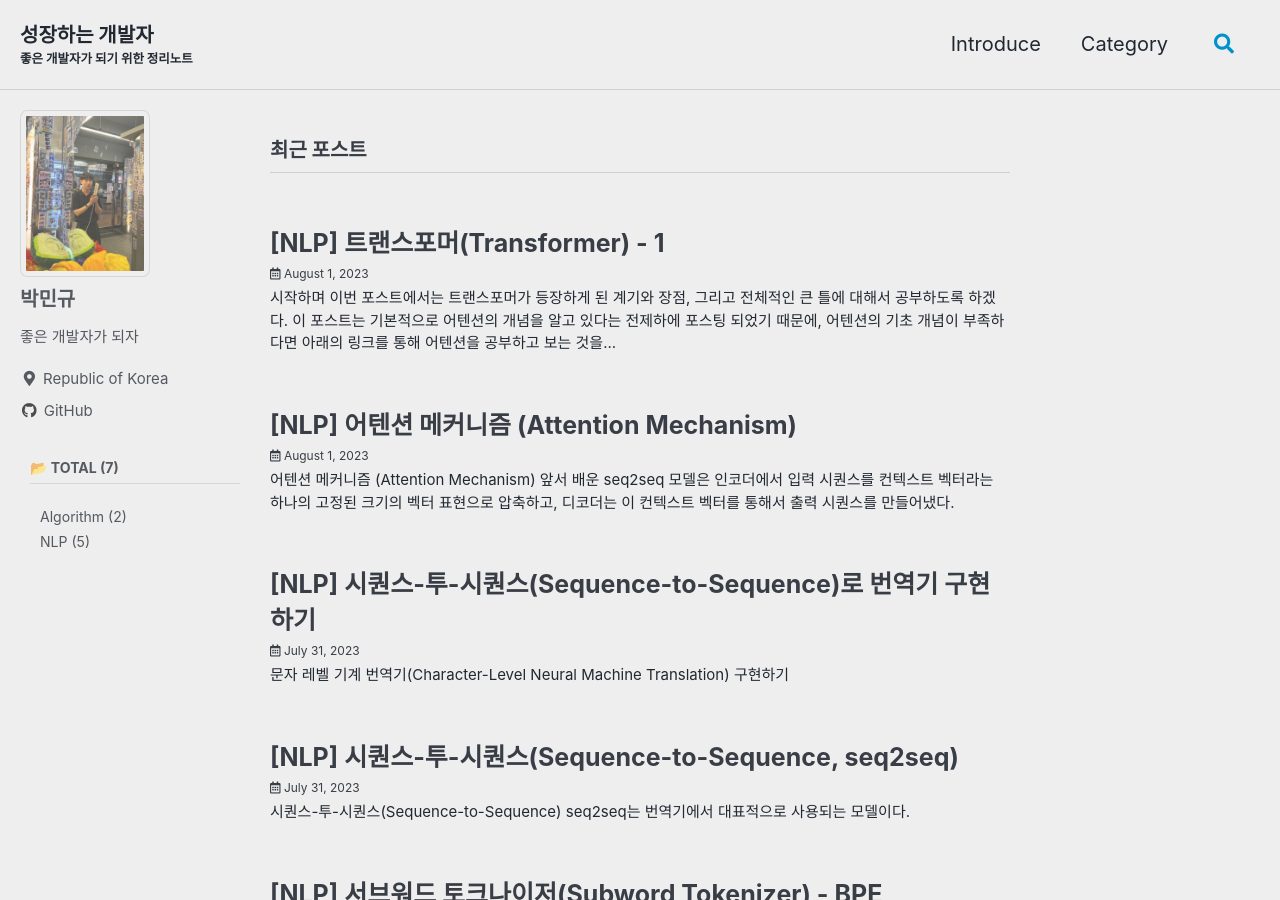
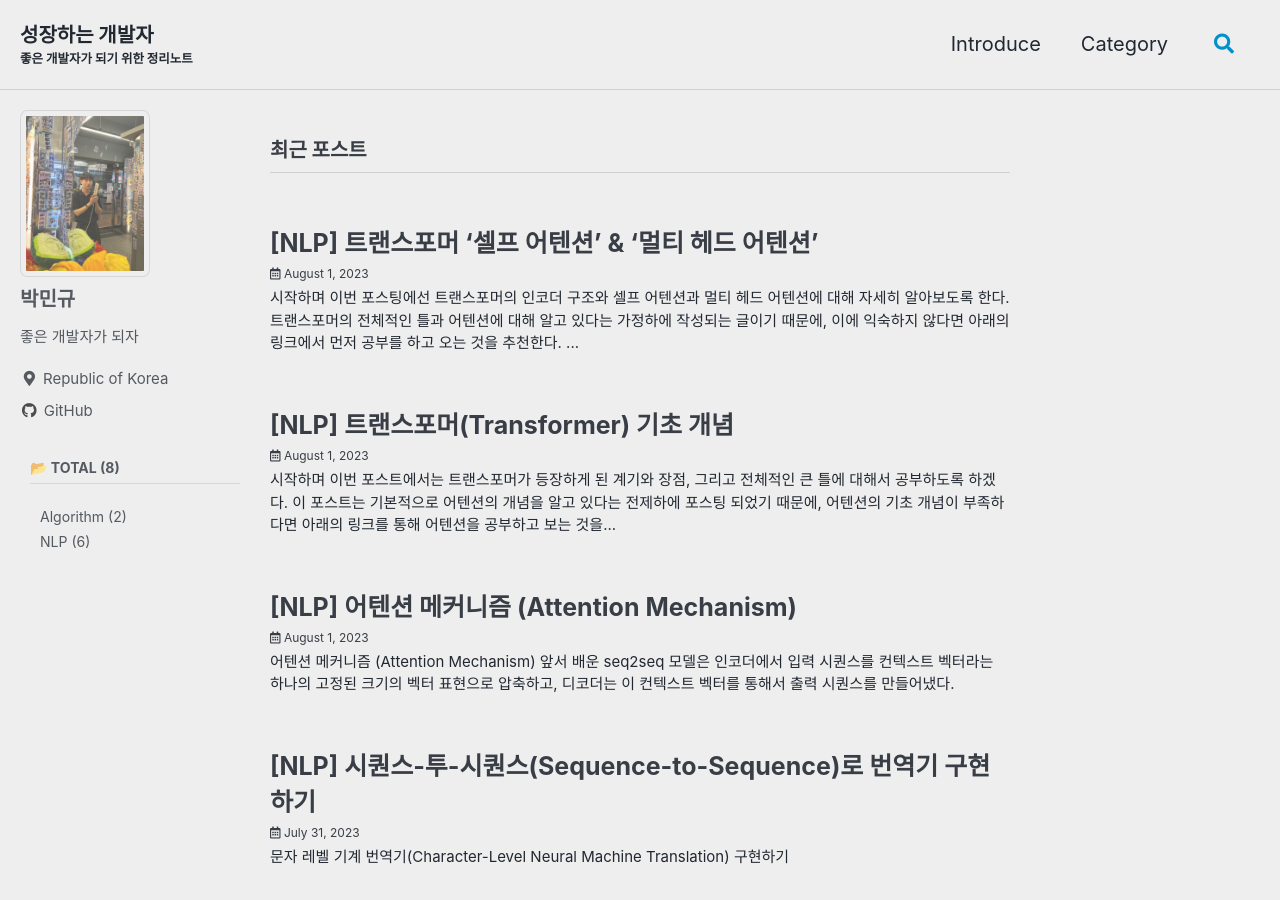
Before and after one commit to parkm2ngyu00/parkm2ngyu00.github.io, a Jekyll site: the page built from index.markdown, in a window 1280 px wide and 900 px high. Built offline with Jekyll 4.4.1, drawn with Linux system fonts in a browser that asks for light colours; cached includes are drawn as plain includes; the list of posts is cut into pages by our own code; part of the change alters nothing that is shown.

Commit message:
Add transformer_enc_1

````diff
--- a/_posts/NLP/2023-08-01-transformer.md
+++ b/_posts/NLP/2023-08-01-transformer.md
@@ -1,5 +1,5 @@
 ---
-title: "[NLP] 트랜스포머(Transformer) - 1"
+title: "[NLP] 트랜스포머(Transformer) 기초 개념"
 category: NLP
 tags:
     - NLP
--- /dev/null
+++ b/_posts/NLP/2023-08-01-transformer_enc_1.md
@@ -0,0 +1,137 @@
+---
+title: "[NLP] 트랜스포머 '셀프 어텐션' & '멀티 헤드 어텐션'"
+category: NLP
+tags:
+    - NLP
+    - Transformer
+toc: true
+toc_sticky: true
+---
+
+## 시작하며
+이번 포스팅에선 트랜스포머의 인코더 구조와 셀프 어텐션과 멀티 헤드 어텐션에 대해 자세히 알아보도록 한다. 트랜스포머의 전체적인 틀과 어텐션에 대해 알고 있다는 가정하에 작성되는 글이기 때문에, 이에 익숙하지 않다면 아래의 링크에서 먼저 공부를 하고 오는 것을 추천한다.
+> [트랜스포머 기초 개념 공부하러 가기](https://parkm2ngyu00.github.io/nlp/transformer/)
+> [어텐션 메커니즘 공부하러 가기](https://parkm2ngyu00.github.io/nlp/attention/)
+
+## 인코더(Encoder)
+트랜스포머의 인코더의 구조에 대해 알아보자.
+
+<img src="https://github.com/parkm2ngyu00/parkm2ngyu00.github.io/assets/88785472/14aa5b59-3c0c-4fff-b63b-09907f483fba" width=300 height=400 />
+
+트랜스포머는 하이퍼파라미터인 $\text{num_layers}$개수의 인코더 층을 쌓는다. 논문에서는 총 6개의 인코더 층을 사용하였다. 인코더를 하나의 층이라는 개념으로 생각한다면, 하나의 인코더 층은 크게 총 2개의 서브층(sublayer)으로 나뉘어진다. 셀프 어텐션과 피드 포워드 신경망이다. 위의 그림에서는 멀티 헤드 셀프 어텐션과 포지션 와이즈 피드 포워드 신경망이라고 적혀있지만, 멀티 헤드 셀프 어텐션은 셀프 어텐션을 병렬적으로 사용하였다는 의미고, 포지션 와이즈 피드 포워드 신경망은 우리가 알고있는 일반적인 피드 포워드 신경망이다. 우선 셀프 어텐션에 대해서 알아보자.
+
+## 인코더의 셀프 어텐션
+트랜스포머에서는 셀프 어텐션이라는 어텐션 기법이 등장하는데 앞서 배웠던 어텐션 함수에 대해서 복습하고, 셀프 어텐션이 앞서 배웠던 어텐션과 무엇이 다른지 이해해보자.
+
+### 1) 셀프 어텐션의 의미와 이점
+***
+어텐션 함수는 주어진 '쿼리(Query)'에 대해서 모든 '키(Key)'와의 유사도를 각각 구한다. 그리고 구해낸 이 유사도를 가중치로 하여 키와 맵핑되어있는 각각의 '값(Value)'에 반영해준다. 그리고 유사도가 반영된 '값(Value)'을 모두 가중합하여 리턴한다.
+
+![image](https://github.com/parkm2ngyu00/parkm2ngyu00.github.io/assets/88785472/cabb36cd-63e2-4181-ac17-a12cd738b68d)
+
+여기까지는 앞서 배운 어텐션의 개념이다. 그런데 어텐션 중에서는 셀프 어텐션(self-attention)이라는 것이 있다. 어텐션을 자기 자신에게 수행한다는 의미이다. 앞서 배운 seq2seq에서 어텐션을 사용할 경우의 Q, K, V의 정의를 다시 생각해보자.
+```
+Q = Query : t 시점의 디코더 셀에서의 은닉 상태
+K = Keys : 모든 시점의 인코더 셀의 은닉 상태들
+V = Values : 모든 시점의 인코더 셀의 은닉 상태들
+```
+사실 t 시점이라는 것은 계속 변화하면서 반복적으로 쿼리를 수행하므로 결국 전체 시점에 대해서 일반화를 할 수도 있다.
+```
+Q = Querys : 모든 시점의 디코더 셀에서의 은닉 상태들
+K = Keys : 모든 시점의 인코더 셀의 은닉 상태들
+V = Values : 모든 시점의 인코더 셀의 은닉 상태들
+```
+이처럼 기존에는 디코더 셀의 은닉 상태가 Q이고 인코더 셀의 은닉 상태가 K라는 점에서 Q와 K가 서로 다른 값을 가지고 있었다. 그런데 셀프 어텐션에서는 Q, K, V가 전부 동일하다. 트랜스포머의 셀프 어텐션에서의 Q, K, V는 아래와 같다.
+```
+Q : 입력 문장의 모든 단어 벡터들
+K : 입력 문장의 모든 단어 벡터들
+V : 입력 문장의 모든 단어 벡터들
+```
+셀프 어텐션에 대한 구체적인 사항을 배우기 전에 셀프 어텐션을 통해 얻을 수 있는 대표적인 효과에 대해서 이해해보자.
+
+![image](https://github.com/parkm2ngyu00/parkm2ngyu00.github.io/assets/88785472/92971f03-897f-4365-a224-7b2f71b07875)
+
+위의 그림은 트랜스포머에 대한 구글 AI 블로그 포스트에서 가져왔습니다. 위의 예시 문장을 번역하면 '그 동물은 길을 건너지 않았다. 왜냐하면 그것은 너무 피곤하였기 때문이다.' 라는 의미가 된다. 그런데 여기서 그것(it)에 해당하는 것은 과연 길(street)일까? 동물(animal)일까? 우리는 피곤한 주체가 동물이라는 것을 아주 쉽게 알 수 있지만 기계는 그렇지 않다. 하지만 셀프 어텐션은 입력 문장 내의 단어들끼리 유사도를 구하므로서 그것(it)이 동물(animal)과 연관되었을 확률이 높다는 것을 찾아낸다.
+
+이제 트랜스포머에서의 셀프 어텐션의 동작 메커니즘을 알아보자.
+
+### 2) Q, K, V 벡터 얻기
+***
+앞서 셀프 어텐션은 입력 문장의 단어 벡터들을 가지고 수행한다고 하였는데, 사실 셀프 어텐션은 인코더의 초기 입력인 $d_{model}$의 차원을 가지는 단어 벡터들을 사용하여 셀프 어텐션을 수행하는 것이 아니라 우선 각 단어 벡터들로부터 Q벡터, K벡터, V벡터를 얻는 작업을 거친다. 이때 이 Q벡터, K벡터, V벡터들은 초기 입력인 $d_{model}$의 차원을 가지는 단어 벡터들보다 더 작은 차원을 가지는데, 논문에서는 $d_{model}$=512의 차원을 가졌던 각 단어 벡터들을 64의 차원을 가지는 Q벡터, K벡터, V벡터로 변환하였다.
+
+64라는 값은 트랜스포머의 또 다른 하이퍼파라미터인 $\text{num_heads}$
+로 인해 결정되는데, 트랜스포머는 $d_{model}$을 $\text{num_heads}$로 나눈 값을 각 Q벡터, K벡터, V벡터의 차원으로 결정한다. 논문에서는 $\text{num_heads}$를 8로하였다. 아래의 그림을 통해 이해해보자. 예를 들어 여기서 사용하고 있는 예문 중 student라는 단어 벡터를 Q, K, V의 벡터로 변환하는 과정을 보자.
+
+![image](https://github.com/parkm2ngyu00/parkm2ngyu00.github.io/assets/88785472/5c447e6c-44bd-4d09-804d-91b0d038daa6)
+
+기존의 벡터로부터 더 작은 벡터는 가중치 행렬을 곱하므로서 완성된다. 각 가중치 행렬은 $d_{model} × (d_{model}\text{/num_heads})$의 크기를 가진다. 이 가중치 행렬은 훈련 과정에서 학습된다. 즉, 논문과 같이 $d_{model}$=512이고 $\text{num_heads}$=8라면, 각 벡터에 3개의 서로 다른 가중치 행렬을 곱하고 64의 크기를 가지는 Q, K, V 벡터를 얻어낸다. 위의 그림은 단어 벡터 중 student 벡터로부터 Q, K, V 벡터를 얻어내는 모습을 보여준다. 모든 단어 벡터에 위와 같은 과정을 거치면 I, am, a, student는 각각의 Q, K, V 벡터를 얻는다.
+
+### 4) 스케일드 닷-프로덕트 어텐션(Scaled dot-product Attention)
+***
+Q, K, V 벡터를 얻었다면 지금부터는 기존에 배운 어텐션 메커니즘과 동일하다. 각 Q벡터는 모든 K벡터에 대해서 어텐션 스코어를 구하고, 어텐션 분포를 구한 뒤에 이를 사용하여 모든 V벡터를 가중합하여 어텐션 값 또는 컨텍스트 벡터를 구하게 된다. 그리고 이를 모든 Q벡터에 대해서 반복한다.
+
+그런데 앞서 어텐션 챕터에서 어텐션 함수의 종류는 다양하다고 언급한 바 있다. 트랜스포머에서는 어텐션 챕터에 사용했던 내적만을 사용하는 어텐션 함수 $score(q, k)=q⋅k$가 아니라 여기에 특정값으로 나눠준 어텐션 함수인 $score(q, k)=q⋅k/\sqrt{n}$를 사용한다. 이러한 함수를 사용하는 어텐션을 어텐션 챕터에서 배운 닷-프로덕트 어텐션(dot-product attention)에서 값을 스케일링하는 것을 추가하였다고 하여 **스케일드 닷-프로덕트 어텐션(Scaled dot-product Attention)**이라고 한다. 그림을 통해 이해해보자.
+
+![image](https://github.com/parkm2ngyu00/parkm2ngyu00.github.io/assets/88785472/6242c990-cba0-4a2b-bc9b-cde7d7e873d2)
+
+우선 단어 I에 대한 Q벡터를 기준으로 설명해본다. 지금부터 설명하는 과정은 am에 대한 Q벡터, a에 대한 Q벡터, student에 대한 Q벡터에 대해서도 모두 동일한 과정을 거친다. 위의 그림은 단어 I에 대한 Q벡터가 모든 K벡터에 대해서 어텐션 스코어를 구하는 것을 보여준다. 위의 128과 32는 내가 임의로 가정한 수치로 신경쓰지 않아도 좋다.
+
+위의 그림에서 어텐션 스코어는 각각 단어 I가 단어 I, am, a, student와 얼마나 연관되어 있는지를 보여주는 수치이다. 트랜스포머에서는 두 벡터의 내적값을 스케일링하는 값으로 K벡터의 차원을 나타내는 $d_k$에 루트를 씌운 $\sqrt{d_{k}}$사용하는 것을 택했다. 앞서 언급하였듯이 논문에서 $d_k$는 $d_{model}\text{/num_heads}$라는 식에 따라서 64의 값을 가지므로 $d_k$는 8의 값을 가진다.
+
+![image](https://github.com/parkm2ngyu00/parkm2ngyu00.github.io/assets/88785472/82e0e544-174f-4fc9-b22b-a834c4b2b00d)
+
+이제 어텐션 스코어에 소프트맥스 함수를 사용하여 어텐션 분포(Attention Distribution)을 구하고, 각 V벡터와 가중합하여 어텐션 값(Attention Value)을 구한다. 이를 단어 I에 대한 어텐션 값 또는 단어 I에 대한 컨텍스트 벡터(context vector)라고도 할 수 있다. am에 대한 Q벡터, a에 대 Q벡터, student에 대한 Q벡터에 대해서도 모두 동일한 과정을 반복하여 각각에 대한 어텐션 값을 구한다. 그런데 한 가지 의문이 남는다. 굳이 이렇게 각 Q벡터마다 일일히 따로 연산할 필요가 있을까?
+
+### 4) 행렬 연산으로 일괄 처리하기
+***
+사실 각 단어에 대한 Q, K, V 벡터를 구하고 스케일드 닷-프로덕트 어텐션을 수행하였던 위의 과정들은 벡터 연산이 아니라 행렬 연산을 사용하면 일괄 계산이 가능하다. 지금까지 벡터 연산으로 설명하였던 이유는 이해를 돕기 위한 과정이고, 실제로는 행렬 연산으로 구현된다. 위의 과정을 벡터가 아닌 행렬 연산으로 이해해봅시다. 우선, 각 단어 벡터마다 일일히 가중치 행렬을 곱하는 것이 아니라 문장 행렬에 가중치 행렬을 곱하여 Q행렬, K행렬, V행렬을 구한다.
+
+![image](https://github.com/parkm2ngyu00/parkm2ngyu00.github.io/assets/88785472/805df225-d5f4-4015-aa4f-386dfc9bb633)
+
+행렬 연산을 통해 어텐션 스코어는 어떻게 구할 수 있을까? 여기서 Q행렬을 K행렬을 전치한 행렬과 곱해준다고 해보자. 이렇게 되면 각각의 단어의 Q벡터와 K벡터의 내적이 각 행렬의 원소가 되는 행렬이 결과로 나온다.
+
+![image](https://github.com/parkm2ngyu00/parkm2ngyu00.github.io/assets/88785472/fc2c7252-507d-4f52-adce-19299e3bbcf4)
+
+다시 말해 위의 그림의 결과 행렬의 값에 전체적으로 $\sqrt{d_{k}}$를 나누어주면 이는 각 행과 열이 어텐션 스코어 값을 가지는 행렬이 된다. 예를 들어 I 행과 student 열의 값은 I의 Q벡터와 student의 K벡터의 어텐션 스코어 값이다. 위 행렬을 어텐션 스코어 행렬이라 하자. 어텐션 스코어 행렬을 구하였다면 남은 것은 어텐션 분포를 구하고, 이를 사용하여 모든 단어에 대한 어텐션 값을 구하는 일이다. 이는 간단하게 어텐션 스코어 행렬에 소프트맥스 함수를 사용하고, V행렬을 곱하는 것으로 해결된다. 이렇게 되면 각 단어의 어텐션 값을 모두 가지는 어텐션 값 행렬이 결과로 나온다.
+
+![image](https://github.com/parkm2ngyu00/parkm2ngyu00.github.io/assets/88785472/75041f65-a0f3-4a54-b882-b005f591b9d0)
+
+위의 그림은 행렬 연산을 통해 모든 값이 일괄 계산되는 과정을 식으로 보여준다. 해당 식은 실제 트랜스포머 논문에 기재된 아래의 수식과 정확하게 일치하는 식이다.
+
+$$Attention(Q, K, V) = softmax({QK^T\over{\sqrt{d_k}}})V$$
+
+위의 행렬 연산에 사용된 행렬의 크기를 모두 정리해보자. 우선 입력 문장의 길이를 seq_len이라고 해보자. 그렇다면 문장 행렬의 크기는 $(\text{seq_len},\ d_{model})$이다. 여기에 3개의 가중치 행렬을 곱해서 Q, K, V 행렬을 만들어야 한다.
+
+결과적으로 $softmax({QK^T\over{\sqrt{d_k}}})V$식을 적용하여 나오는 어텐션 값 행렬 $a$의 크기는 $(\text{seq_len},\ d_{v})$이 된다.
+
+### 6) 멀티 헤드 어텐션(Multi-head Attention)
+***
+앞서 배운 어텐션에서는 $d+{model}$의 차원을 가진 단어 벡터를 $\text{num_heads}$로 나눈 차원을 가지는 Q, K, V벡터로 바꾸고 어텐션을 수행하였다. 논문 기준으로는 512의 차원의 각 단어 벡터를 8로 나누어 64차원의 Q, K, V 벡터로 바꾸어서 어텐션을 수행한 셈인데, 이제 $\text{num_heads}$의 의미와 왜 $d+{model}$의 차원을 가진 단어 벡터를 가지고 어텐션을 하지 않고 차원을 축소시킨 벡터로 어텐션을 수행하였는지 이해해보자.
+
+![image](https://github.com/parkm2ngyu00/parkm2ngyu00.github.io/assets/88785472/977e90ca-d863-4e2b-9d31-5d4156d4150f)
+
+트랜스포머 연구진은 한 번의 어텐션을 하는 것보다 여러번의 어텐션을 병렬로 사용하는 것이 더 효과적이라고 판단하였다. 그래서 $d_{model}$의 차원을 $\text{num_heads}$개로 나누어 $d_{model}\text{/num_heads}$의 차원을 가지는 Q, K, V에 대해서 $\text{num_heads}$개의 병렬 어텐션을 수행한다. 논문에서는 하이퍼파라미터인 $\text{num_heads}$의 값을 8로 지정하였고, 8개의 병렬 어텐션이 이루어지게 된다. 다시 말해 위에서 설명한 어텐션이 8개로 병렬로 이루어지게 되는데, 이때 각각의 어텐션 값 행렬을 어텐션 헤드라고 부른다. 이때 가중치 행렬 $W^{Q}, W^{K}, W^{V}$의 값은 8개의 어텐션 헤드마다 전부 다르다.
+
+병렬 어텐션으로 얻을 수 있는 효과는 무엇일까? 그리스로마신화에는 머리가 여러 개인 괴물 히드라나 케로베로스가 나온다. 이 괴물들의 특징은 머리가 여러 개이기 때문에 여러 시점에서 상대방을 볼 수 있다는 것이다. 이렇게 되면 시각에서 놓치는 게 별로 없을테니까 이런 괴물들에게 기습을 하는 것이 굉장히 힘이 들것이다. 멀티 헤드 어텐션도 똑같다. 어텐션을 병렬로 수행하여 다른 시각으로 정보들을 수집하겠다는 것이다.
+
+예를 들어보자. 앞서 사용한 예문 '그 동물은 길을 건너지 않았다. 왜냐하면 그것은 너무 피곤하였기 때문이다.'를 상기해보자. 단어 그것(it)이 쿼리였다고 해보자. 즉, it에 대한 Q벡터로부터 다른 단어와의 연관도를 구하였을 때 첫번째 어텐션 헤드는 '그것(it)'과 '동물(animal)'의 연관도를 높게 본다면, 두번째 어텐션 헤드는 '그것(it)'과 '피곤하였기 때문이다(tired)'의 연관도를 높게 볼 수 있다. 각 어텐션 헤드는 전부 다른 시각에서 보고있기 때문이다.
+
+![image](https://github.com/parkm2ngyu00/parkm2ngyu00.github.io/assets/88785472/22dd337e-6e50-431b-b7a1-54d118a18c68)
+
+병렬 어텐션을 모두 수행하였다면 모든 어텐션 헤드를 연결(concatenate)한다. 모두 연결된 어텐션 헤드 행렬의 크기는 $(\text{seq_len},\ d_{model})$가 된다.
+
+지금까지 그림에서는 지면상의 한계로 4차원을 $d_{model}$=512로 표현하고, 2차원을 $d_v$=64로 표현해왔기 때문에 위의 그림의 행렬의 크기에 혼동의 있을 수 있으나 8개의 어텐션 헤드의 연결(concatenate) 과정의 이해를 위해 이번 행렬만 예외로 위와 같이 $d_{model}$의 크기를 $d_v$의 8배인 16차원으로 표현하였다. 아래의 그림에서는 다시 $d_{model}$를 4차원으로 표현한다.
+
+![image](https://github.com/parkm2ngyu00/parkm2ngyu00.github.io/assets/88785472/275fefe3-5bfc-4bb1-89e8-e5673d1d8ddd)
+
+어텐션 헤드를 모두 연결한 행렬은 또 다른 가중치 행렬 $W^0$을 곱하게 되는데, 이렇게 나온 결과 행렬이 멀티-헤드 어텐션의 최종 결과물이다. 위의 그림은 어텐션 헤드를 모두 연결한 행렬이 가중치 행렬 $W^0$과 곱해지는 과정을 보여준다. 이때 결과물인 멀티-헤드 어텐션 행렬은 인코더의 입력이었던 문장 행렬의 $(\text{seq_len},\ d_{model})$크기와 동일하다.
+
+다시 말해 인코더의 첫번째 서브층인 멀티-헤드 어텐션 단계를 끝마쳤을 때, 인코더의 입력으로 들어왔던 행렬의 크기가 아직 유지되고 있음을 기억해두자. 첫번째 서브층인 멀티-헤드 어텐션과 두번째 서브층인 포지션 와이즈 피드 포워드 신경망을 지나면서 인코더의 입력으로 들어올 때의 행렬의 크기는 계속 유지되어야 합니다. 트랜스포머는 동일한 구조의 인코더를 쌓은 구조이다. 논문 기준으로는 인코더가 총 6개이다. 인코더에서의 입력의 크기가 출력에서도 동일 크기로 계속 유지되어야만 다음 인코더에서도 다시 입력이 될 수 있다.
+
+
+## 마지며
+트랜스포머 모델의 인코더는 멀티 헤드 셀프 어텐션과 피드 포워드 신경망 두 개의 서브층으로 나뉘어져 있는데, 이번 포스팅에선 멀티 헤드 셀프 어텐션에 대해 자세히 알아보았다. 멀티 헤드 어텐션은 결국 셀프 어텐션을 병렬적으로 사용하여 여러 시각에서 볼 수 있도록 하여 성능을 높인다는 것이다. 다음 장에서는 인코더의 나머지 부분인 피드 포워드 신경망과 잔차 연결, 층 정규화에 대해 알아보도록 하겠다.
+
+
+## 참고 서적
+[딥 러닝을 이용한 자연어 처리 입문](https://wikidocs.net/book/2155)
````
